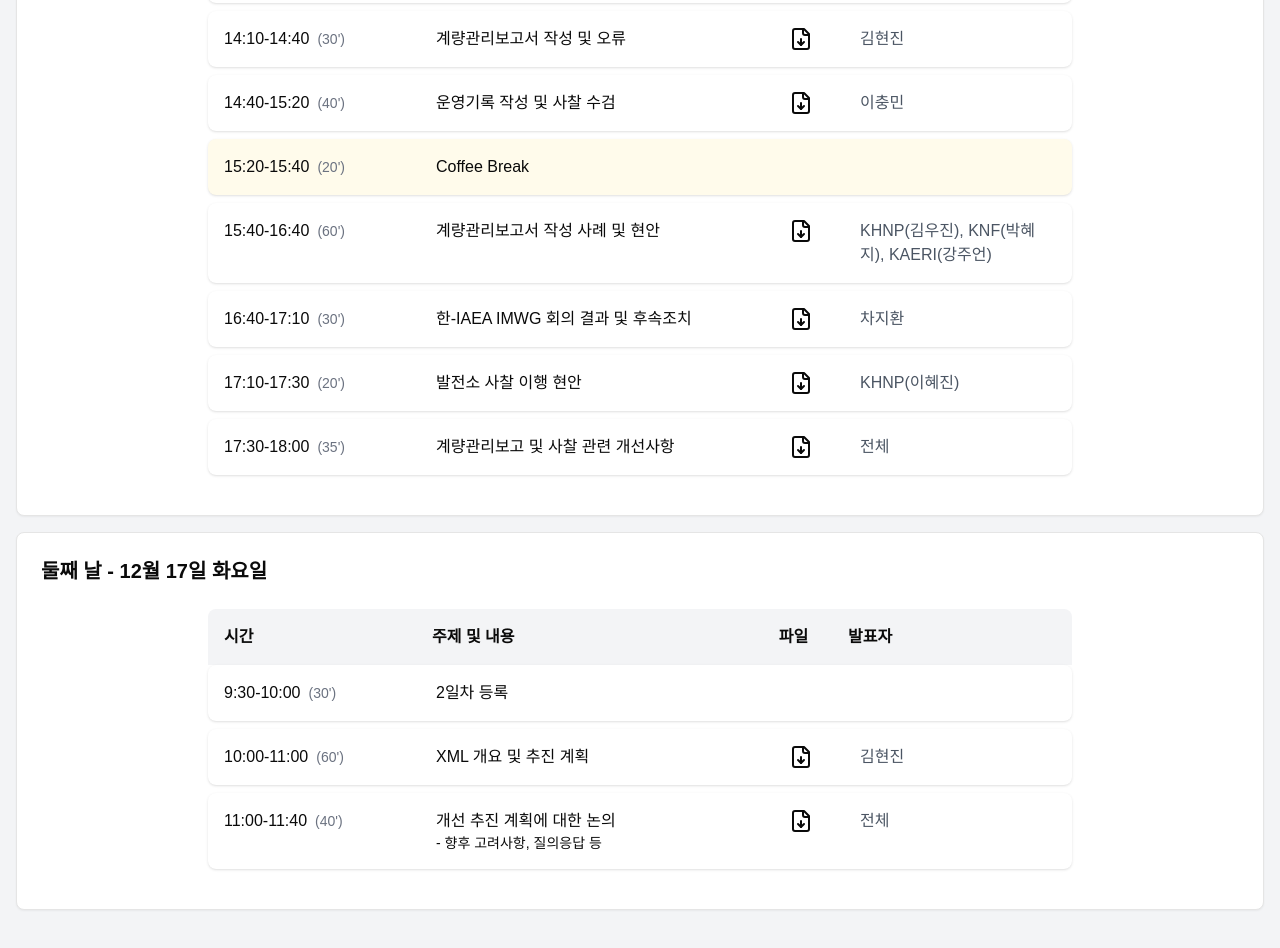
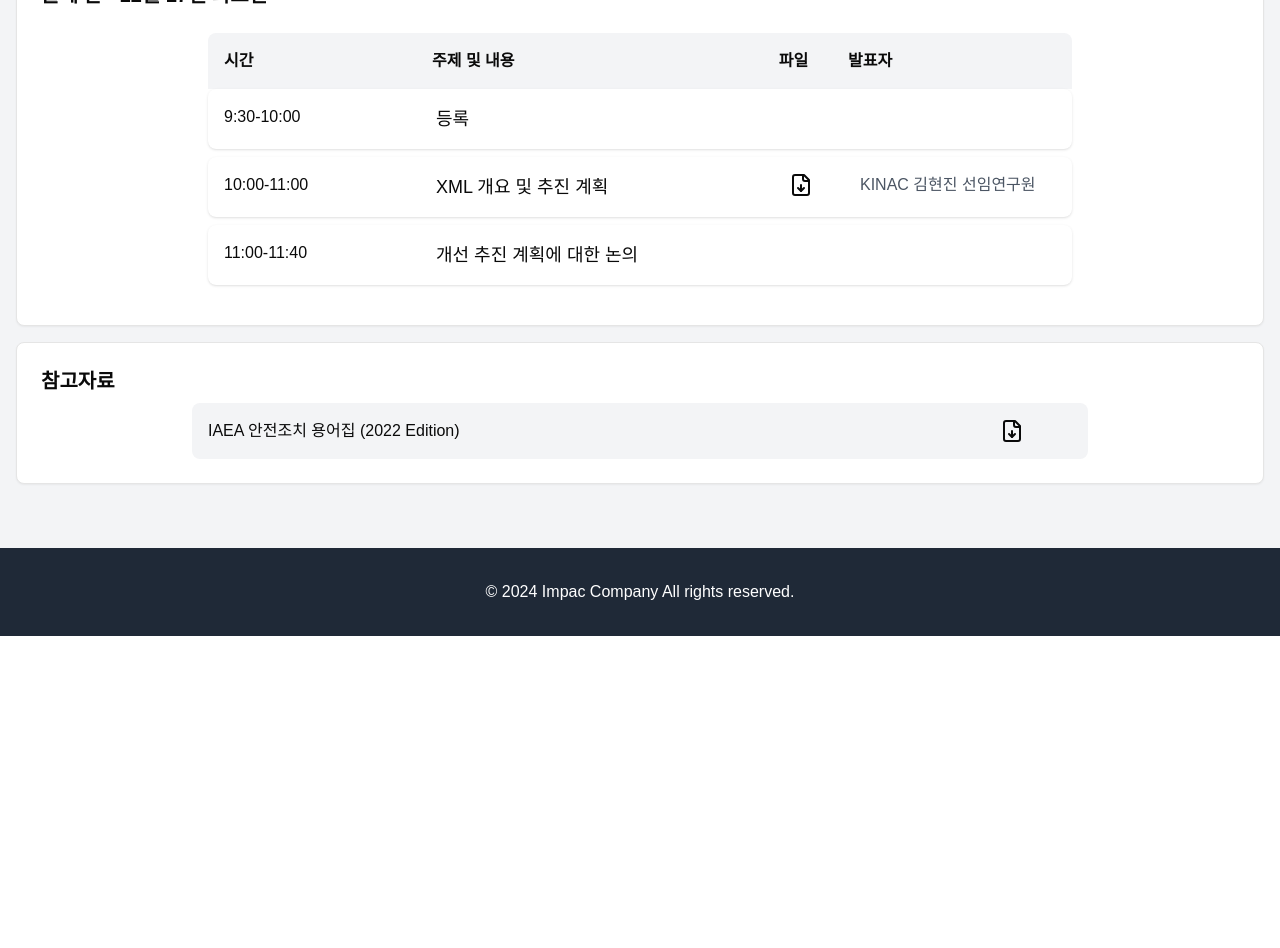
Before and after one commit to Programmer-JK/ImpacFair, a Next.js app: page / in a window 1280 px wide. Shown: the part 1840-2788 px from the top of the page. After the commit the page ends 2476 px from the top, so only its background shows below. Built offline with nearby package versions, Linux system fonts and the light colour scheme.

Commit message:
modify css

```diff
--- a/src/app/page.tsx
+++ b/src/app/page.tsx
@@ -32,16 +32,16 @@ export default function Home() {
     {
       time: "13:40-14:10",
       duration: "30'",
-      title: "계량관리보고 개요 및 작성",
-      speaker: "허철",
+      title: "계량관리보고 개요 및 작성 원칙",
+      speaker: "KINAC 허철 선임연구원",
       isHighlighted: false,
       file: "/file/test.pdf",
     },
     {
       time: "14:10-14:40",
       duration: "30'",
-      title: "계량관리보고서 작성 및 오류",
-      speaker: "김현진",
+      title: "계량관리보고서 오류 및 수정",
+      speaker: "KINAC 김현진 선임연구원",
       isHighlighted: false,
       file: "/file/test.pdf",
     },
@@ -49,7 +49,7 @@ export default function Home() {
       time: "14:40-15:20",
       duration: "40'",
       title: "운영기록 작성 및 사찰 수검",
-      speaker: "이충민",
+      speaker: "KINAC 이충민 책임연구원",
       isHighlighted: false,
       file: "/file/test.pdf",
     },
@@ -64,7 +64,8 @@ export default function Home() {
       time: "15:40-16:40",
       duration: "60'",
       title: "계량관리보고서 작성 사례 및 현안",
-      speaker: "KHNP(김우진), KNF(박혜지), KAERI(강주언)",
+      speaker:
+        "KHNP 김우진 대리, KEPCO NF 박혜지 과장, KAERI 정주앙 선임연구원",
       isHighlighted: false,
       file: "/file/test.pdf",
     },
@@ -72,32 +73,32 @@ export default function Home() {
       time: "16:40-17:10",
       duration: "30'",
       title: "한-IAEA IMWG 회의 결과 및 후속조치",
-      speaker: "차지환",
+      speaker: "KINAC 차지환 선임연구원",
       isHighlighted: false,
       file: "/file/test.pdf",
     },
     {
       time: "17:10-17:30",
       duration: "20'",
-      title: "발전소 사찰 이행 현안",
-      speaker: "KHNP(이혜진)",
+      title: "IAEA 회의내용 및 사전신고 유의사항",
+      speaker: "KHNP 이혜진 과장",
       isHighlighted: false,
       file: "/file/test.pdf",
     },
     {
       time: "17:30-18:00",
       duration: "35'",
-      title: "계량관리보고 및 사찰 관련 개선사항",
-      speaker: "전체",
+      title: "계량관리보고 및 사찰 관련 개선사항 회의",
+      speaker: "",
       isHighlighted: false,
-      file: "/file/test.pdf",
+      file: "",
     },
   ];
   const scheduleDataSecond = [
     {
       time: "9:30-10:00",
       duration: "30'",
-      title: "2일차 등록",
+      title: "등록",
       speaker: "",
       isHighlighted: false,
     },
@@ -105,7 +106,7 @@ export default function Home() {
       time: "10:00-11:00",
       duration: "60'",
       title: "XML 개요 및 추진 계획",
-      speaker: "김현진",
+      speaker: "KINAC 김현진 선임연구원",
       isHighlighted: false,
       file: "/file/test.pdf",
     },
@@ -113,10 +114,10 @@ export default function Home() {
       time: "11:00-11:40",
       duration: "40'",
       title: "개선 추진 계획에 대한 논의",
-      description: "- 향후 고려사항, 질의응답 등",
-      speaker: "전체",
+      description: "",
+      speaker: "",
       isHighlighted: false,
-      file: "/file/test.pdf",
+      file: "",
     },
   ];
 
@@ -127,11 +128,11 @@ export default function Home() {
           <h1 className="text-xl font-bold">KINAC 계량관리 보고 개선 워크숍</h1>
           <nav className="hidden md:block">
             <ul className="flex space-x-4">
-              <li>
+              {/* <li>
                 <a href="#about" className="hover:underline">
                   소개
                 </a>
-              </li>
+              </li> */}
               <li>
                 <a href="#schedule" className="hover:underline">
                   일정
@@ -155,7 +156,7 @@ export default function Home() {
           </div>
         </section>
 
-        <section id="about" className="py-16">
+        {/* <section id="about" className="py-16">
           <div className="container mx-auto px-4">
             <h2 className="text-3xl font-bold mb-8 text-center">이벤트 소개</h2>
             <div className="grid md:grid-cols-3 gap-8 mb-5">
@@ -217,11 +218,11 @@ export default function Home() {
               </Card>
             </div>
           </div>
-        </section>
+        </section> */}
 
         <section id="schedule" className="bg-gray-100 py-16">
           <div className="container mx-auto px-4">
-            <h2 className="text-3xl font-bold mb-8 text-center">이벤트 일정</h2>
+            <h2 className="text-2xl font-bold mb-8 text-center">세부 일정</h2>
             <div className="space-y-4">
               <Card>
                 <CardContent className="p-6">
@@ -239,6 +240,25 @@ export default function Home() {
                   <ScheduleDiv data={scheduleDataSecond} />
                 </CardContent>
               </Card>
+              <Card>
+                <CardContent className="p-6">
+                  <h3 className="text-xl font-semibold mb-2">참고자료</h3>
+                  <div className="w-full max-w-4xl mx-auto grid grid-cols-12 bg-gray-100 p-4 rounded-lg">
+                    <div className="col-span-11">
+                      IAEA 안전조치 용어집 (2022 Edition)
+                    </div>
+                    <div className="col-span-1">
+                      <a
+                        href="/file/test.pdf"
+                        download
+                        className="flex items-center"
+                      >
+                        <FileDown />
+                      </a>
+                    </div>
+                  </div>
+                </CardContent>
+              </Card>
             </div>
           </div>
         </section>
--- a/src/components/schedule-div.tsx
+++ b/src/components/schedule-div.tsx
@@ -40,21 +40,21 @@ const ScheduleDiv = ({ data = [] }: ScheduleDivProps) => {
           <div
             key={index}
             className={`p-4 rounded-lg shadow ${
-              item.isHighlighted ? "bg-amber-50" : "bg-white"
+              item.isHighlighted ? "bg-gray-200" : "bg-white"
             }
                        lg:grid lg:grid-cols-12 lg:gap-4 space-y-2 lg:space-y-0`}
           >
             {/* Time Section */}
             <div className="lg:col-span-3 flex lg:block justify-between items-center">
               <span className="font-medium">{item.time}</span>
-              <span className="text-gray-500 text-sm lg:ml-2">
+              {/* <span className="text-gray-500 text-sm lg:ml-2">
                 ({item.duration})
-              </span>
+              </span> */}
             </div>
 
             {/* Title Section */}
             <div className="lg:col-span-5">
-              <h3 className="font-medium">{item.title}</h3>
+              <h3 className="text-lg">{item.title}</h3>
               {item.description && (
                 <p className="text-sm">{item.description}</p>
               )}
@@ -68,6 +68,9 @@ const ScheduleDiv = ({ data = [] }: ScheduleDivProps) => {
             </div>
 
             {/* Speaker Section */}
+            {/* {item.speaker.split(", ").forEach((v) => (
+              <span>{v}</span>
+            ))} */}
             <div className="lg:col-span-3 text-gray-600">{item.speaker}</div>
           </div>
         ))}
```
